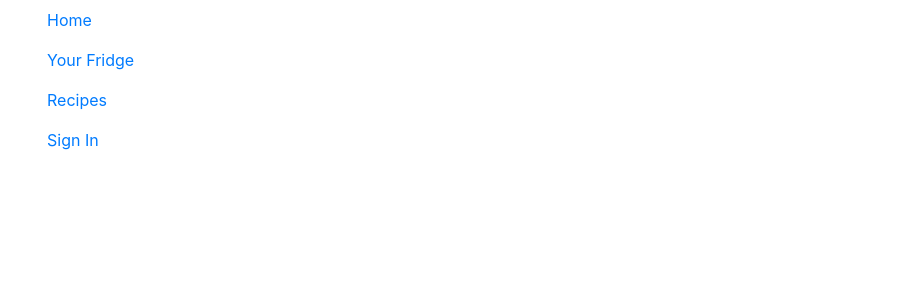
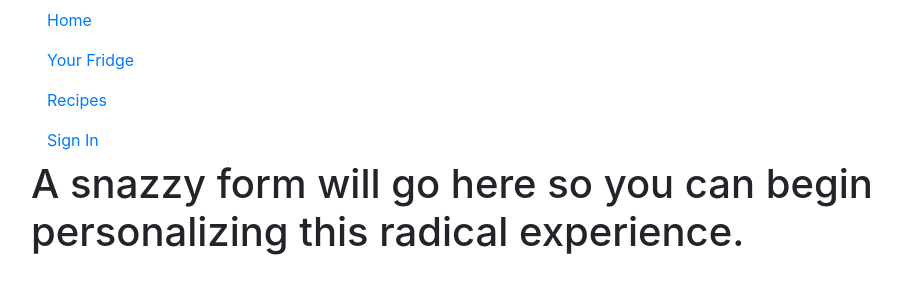
Before and after one commit to dynasty2/mern-recipe-frontend-cab, a React (Create React App) app: page /sign_in in a window 1280 px wide. Shown: the top 300 px of the page, without its empty margins (54-955 px from the left). Built offline with nearby package versions, Linux system fonts and the light colour scheme.

Commit message:
recipes user and home js intial setup

```diff
--- a/src/App.js
+++ b/src/App.js
@@ -27,12 +27,12 @@ render() {
 
               <Link to="/recipes" className="nav-link">Recipes</Link>
 
-              <Link to="/sign-in" className="nav-link">Sign In</Link>
+              <Link to="/sign_in" className="nav-link">Sign In</Link>
 
-    <Route path="/" exact component={Home} />
+    <Route path="/home" exact component={Home} />
     <Route path="/fridge" component={Fridge} />
     <Route path="/recipes" component={Recipes} />
-    <Route path="/user" component={User} />
+    <Route path="/sign_in" component={User} />
     </div>
     </Router>
 
--- a/src/components/Home/Home.js
+++ b/src/components/Home/Home.js
@@ -0,0 +1,15 @@
+import React, {Component} from 'react';
+import { Link } from 'react-router-dom';
+// import axios from 'axios';
+
+
+export default class Home extends Component {
+
+render() {
+        return (
+            <div>
+                <h1>This is the Home page. Sit back and relax.</h1>
+            </div>
+        )
+    }
+}
--- a/src/components/Recipe/Recipes.js
+++ b/src/components/Recipe/Recipes.js
@@ -0,0 +1,15 @@
+import React, {Component} from 'react';
+import { Link } from 'react-router-dom';
+// import axios from 'axios';
+
+
+export default class Recipes extends Component {
+
+render() {
+        return (
+            <div>
+                <h1>Choose your yummy recipe!</h1>
+            </div>
+        )
+    }
+}
--- a/src/components/User/User.js
+++ b/src/components/User/User.js
@@ -0,0 +1,15 @@
+import React, {Component} from 'react';
+import { Link } from 'react-router-dom';
+// import axios from 'axios';
+
+
+export default class User extends Component {
+
+render() {
+        return (
+            <div>
+                <h1>A snazzy form will go here so you can begin personalizing this radical experience.</h1>
+            </div>
+        )
+    }
+}
```
